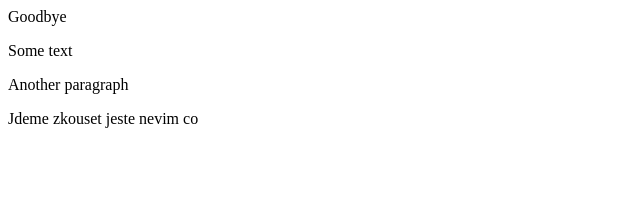
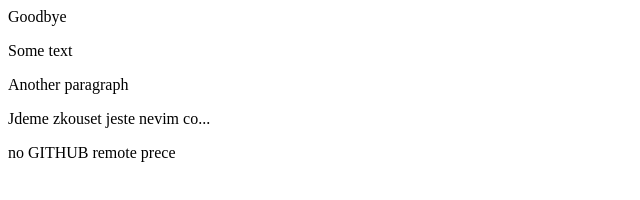
Before and after one commit to henrykowalski/gittesting, a plain HTML site: page index.html in a window 1280 px wide. Shown: the whole page, without its empty margins (0-640 px from the left). Drawn offline with Linux system fonts and the light colour scheme.

Commit message:
ok jdeme na to

```diff
--- a/index.html
+++ b/index.html
@@ -2,4 +2,5 @@
 <p>Some text</p>
 <div>Another paragraph</div>
 
-<p>Jdeme zkouset jeste nevim co</p>
+<p>Jdeme zkouset jeste nevim co...</p>
+<p>no GITHUB remote prece</p>
```
